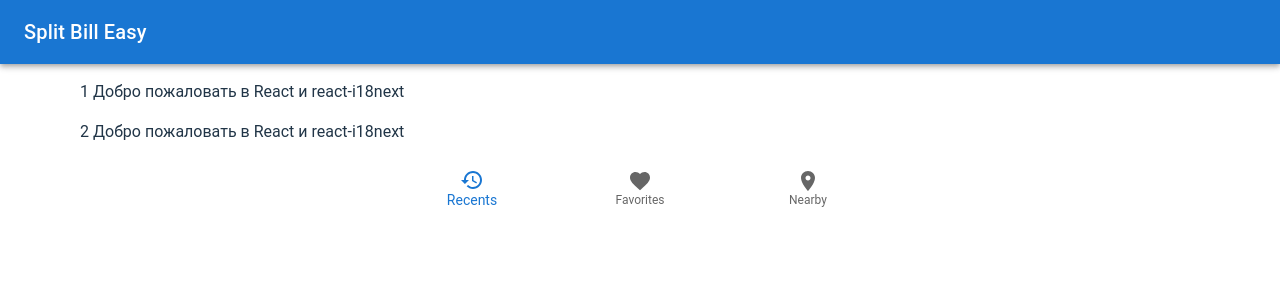
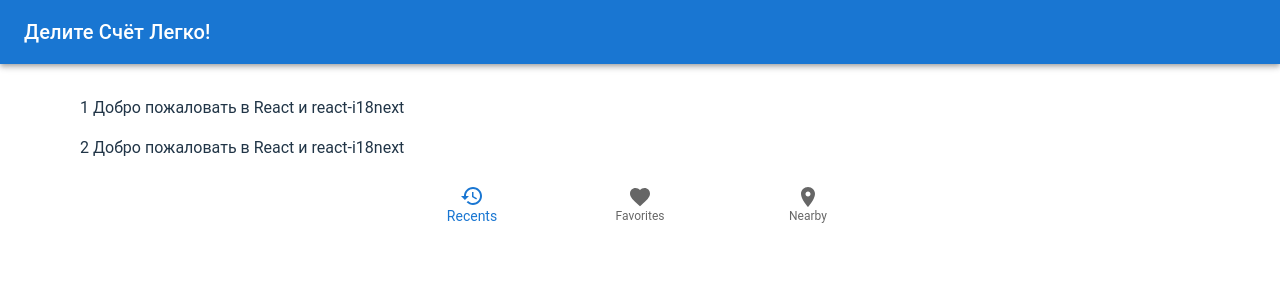
Before and after one commit to YuliyaMinsk/split-bill-easy, a React (Vite) app: page / in a window 1280 px wide. Shown: the top 300 px of the page. Built offline with nearby package versions, Linux system fonts and the light colour scheme.

Commit message:
feat: add more styles

```diff
--- a/src/pages/main-page.tsx
+++ b/src/pages/main-page.tsx
@@ -10,7 +10,7 @@ function MainPage() {
   return (
     <Container maxWidth="xl" disableGutters>
       <Header />
-      <Container>
+      <Container sx={{ mt: '1rem' }}>
         <List>
           <ListItem>1 {t('Welcome to React')}</ListItem>
           <ListItem>2 {t('Welcome to React')}</ListItem>
--- a/src/shared/i18n/i18n.ts
+++ b/src/shared/i18n/i18n.ts
@@ -7,11 +7,13 @@ import { initReactI18next } from 'react-i18next';
 const resources = {
   en: {
     translation: {
+      'Split Bill Easy': 'Split Bill Easy',
       'Welcome to React': 'Welcome to React and react-i18next',
     },
   },
   rus: {
     translation: {
+      'Split Bill Easy': 'Делите Счёт Легко!',
       'Welcome to React': 'Добро пожаловать в React и react-i18next',
     },
   },
--- a/src/shared/ui/header/index.tsx
+++ b/src/shared/ui/header/index.tsx
@@ -1,10 +1,15 @@
 import { AppBar, Toolbar, Typography } from '@mui/material';
+import { useTranslation } from 'react-i18next';
 
 const Header = (): JSX.Element => {
+  const { t, i18n } = useTranslation();
+
   return (
     <AppBar position="sticky">
       <Toolbar>
-        <Typography variant="h6">Split Bill Easy</Typography>
+        <Typography variant="h6" component="h1">
+          {t('Split Bill Easy')}
+        </Typography>
       </Toolbar>
     </AppBar>
   );
```
